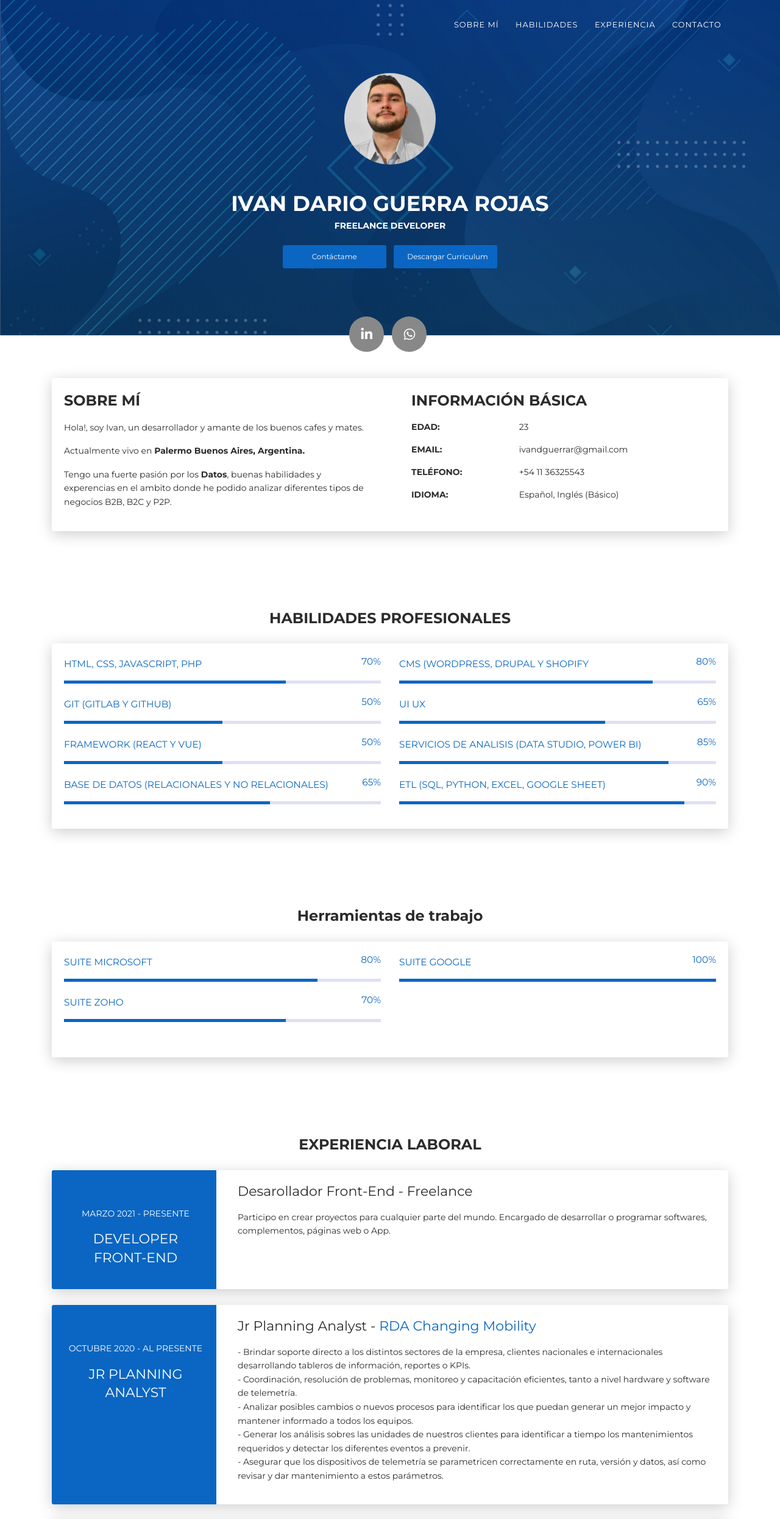
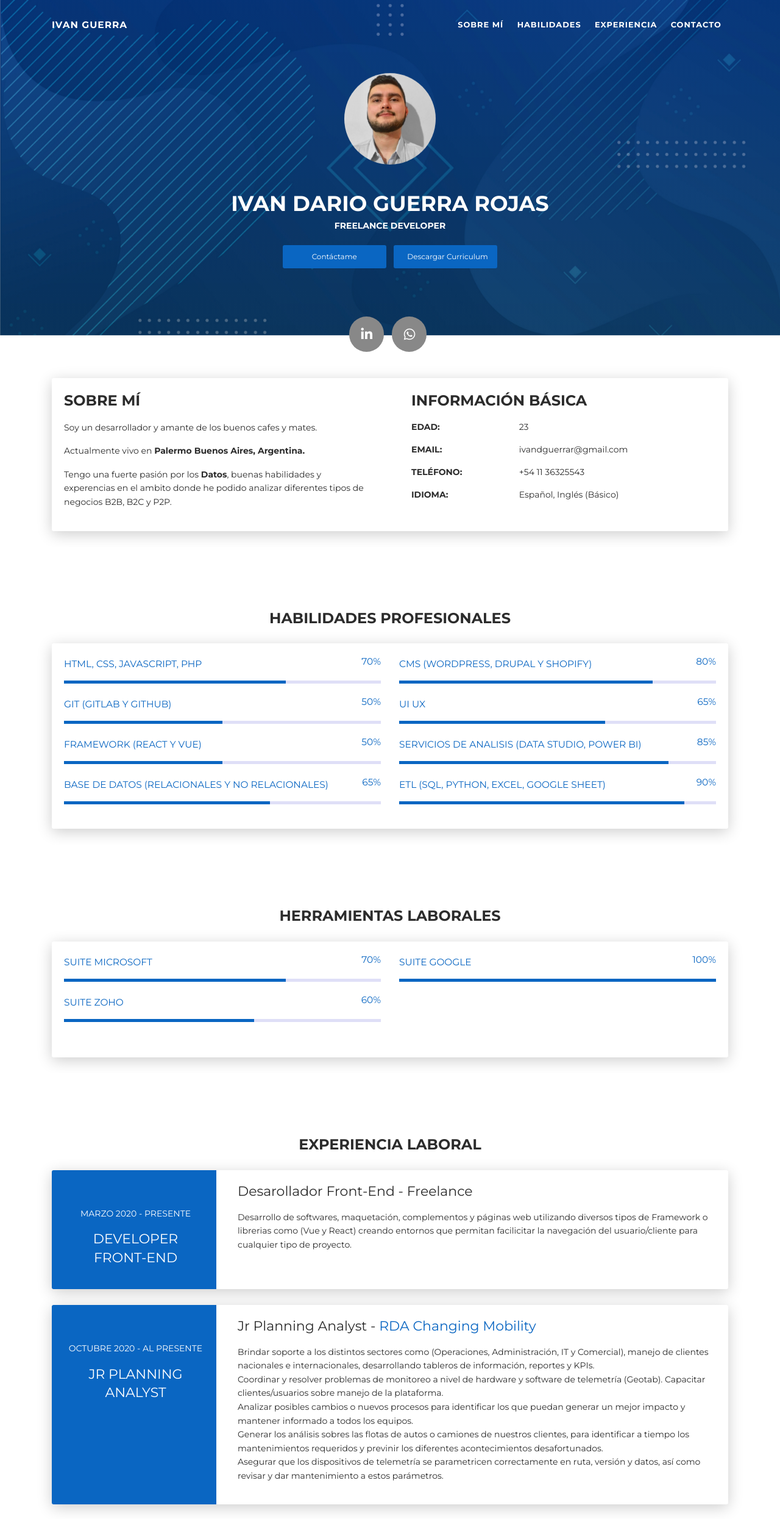
Before and after one commit to developer-ivan/CV, a plain HTML site: page index.html in a window 1280 px wide. Shown: the top 2491 px of the page at 61% size. Drawn offline with Linux system fonts and the light colour scheme.

Commit message:
index.html

```diff
--- a/index.html
+++ b/index.html
@@ -16,18 +16,18 @@
   <body id="top">
     <header>
       <div class="profile-page sidebar-collapse">
-        <nav class="navbar navbar-expand-lg fixed-top navbar-transparent bg-primary" color-on-scroll="400">
+        <nav class="navbar navbar-expand-lg fixed-top navbar-transparent bg-primary" color-on-scroll="300">
           <div class="container">
-            <div class="navbar-translate"><a class="navbar-brand" href="" rel="tooltip"> <!--Logo--> </a>
+            <div class="navbar-translate"><a class="navbar-brand" href="" rel="tooltip"> <b>Ivan Guerra</b></a>
               <button class="navbar-toggler navbar-toggler" type="button" data-toggle="collapse" data-target="#navigation" aria-controls="navigation" aria-expanded="false" aria-label="Toggle navigation"><span class="navbar-toggler-bar bar1"></span><span class="navbar-toggler-bar bar2"></span><span class="navbar-toggler-bar bar3"></span></button>
             </div>
             <div class="collapse navbar-collapse justify-content-end" id="navigation">
               <ul class="navbar-nav">
-                <li class="nav-item"><a class="nav-link smooth-scroll" href="#about">Sobre mí</a></li>
-                <li class="nav-item"><a class="nav-link smooth-scroll" href="#skill">Habilidades</a></li>
+                <b><li class="nav-item"><a class="nav-link smooth-scroll" href="#about"> Sobre mí</a></li></b>
+                <b><li class="nav-item"><a class="nav-link smooth-scroll" href="#skill">Habilidades</a></li></b>
                 <!-- <li class="nav-item"><a class="nav-link smooth-scroll" href="#portfolio">Portafolio</a></li> -->
-                <li class="nav-item"><a class="nav-link smooth-scroll" href="#experience">Experiencia</a></li>
-                <li class="nav-item"><a class="nav-link smooth-scroll" href="#contact">Contacto</a></li>
+              <b><li class="nav-item"><a class="nav-link smooth-scroll" href="#experience">Experiencia</a></li></b>
+            <b><li class="nav-item"><a class="nav-link smooth-scroll" href="#contact">Contacto</a></li></b>
               </ul>
             </div>
           </div>
@@ -66,7 +66,7 @@
         <div class="col-lg-6 col-md-12">
           <div class="card-body">
             <div class="h4 mt-0 title">SOBRE MÍ</div>
-            <p>Hola!, soy Ivan, un desarrollador y amante de los buenos cafes y mates.</p>
+            <p>Soy un desarrollador y amante de los buenos cafes y mates.</p>
             <p>Actualmente vivo en <strong>Palermo Buenos Aires, Argentina.</strong> </p>
             <p>Tengo una fuerte pasión por los <strong>Datos</strong>, buenas habilidades y experencias en el ambito donde he podido analizar diferentes tipos de negocios B2B, B2C y P2P.<br>
           </div>
@@ -111,7 +111,7 @@
             </div>
           </div>
           <div class="col-md-6">
-            <div class="progress-container progress-primary"><span class="progress-badge">CMS (WordPress, Drupal y Shopify</span>
+            <div class="progress-container progress-primary"><span class="progress-badge">CMS (WordPress, Drupal y Shopify)</span>
               <div class="progress">
                 <div class="progress-bar progress-bar-primary" data-aos="progress-full" data-aos-offset="10" data-aos-duration="2000" role="progressbar" aria-valuenow="60" aria-valuemin="0" aria-valuemax="100" style="width: 80%;"></div><span class="progress-value">80%</span>
               </div>
@@ -173,14 +173,14 @@
 
 <div class="section" id="skill">
   <div class="container">
-    <div class="h4 text-center mb-4 title">Herramientas de trabajo</div>
+    <div class="h4 text-center mb-4 title">HERRAMIENTAS LABORALES</div>
     <div class="card" data-aos="fade-up" data-aos-anchor-placement="top-bottom">
       <div class="card-body">
         <div class="row">
           <div class="col-md-6">
             <div class="progress-container progress-primary"><span class="progress-badge">Suite Microsoft</span>
               <div class="progress">
-                <div class="progress-bar progress-bar-primary" data-aos="progress-full" data-aos-offset="10" data-aos-duration="2000" role="progressbar" aria-valuenow="60" aria-valuemin="0" aria-valuemax="100" style="width: 80%;"></div><span class="progress-value">80%</span>
+                <div class="progress-bar progress-bar-primary" data-aos="progress-full" data-aos-offset="10" data-aos-duration="2000" role="progressbar" aria-valuenow="60" aria-valuemin="0" aria-valuemax="100" style="width: 70%;"></div><span class="progress-value">70%</span>
               </div>
             </div>
           </div>
@@ -197,7 +197,7 @@
           <div class="col-md-6">
             <div class="progress-container progress-primary"><span class="progress-badge">Suite Zoho</span>
               <div class="progress">
-                <div class="progress-bar progress-bar-primary" data-aos="progress-full" data-aos-offset="10" data-aos-duration="2000" role="progressbar" aria-valuenow="60" aria-valuemin="0" aria-valuemax="100" style="width: 70%;"></div><span class="progress-value">70%</span>
+                <div class="progress-bar progress-bar-primary" data-aos="progress-full" data-aos-offset="10" data-aos-duration="2000" role="progressbar" aria-valuenow="60" aria-valuemin="0" aria-valuemax="100" style="width: 60%;"></div><span class="progress-value">60%</span>
               </div>
             </div>
           </div>
@@ -345,14 +345,15 @@
       <div class="row">
         <div class="col-md-3 bg-primary" data-aos="fade-right" data-aos-offset="50" data-aos-duration="500">
           <div class="card-body cc-experience-header">
-            <p>Marzo 2021 - Presente</p>
+            <p>Marzo 2020 - Presente</p>
             <div class="h5">Developer <br>Front-End</div>
           </div>
         </div>
         <div class="col-md-9" data-aos="fade-left" data-aos-offset="50" data-aos-duration="500">
           <div class="card-body">
             <div class="h5">Desarollador Front-End - Freelance</div>
-            <p>Participo en crear proyectos para cualquier parte del mundo. Encargado de desarrollar o programar softwares, complementos, páginas web o App. </p>
+            <p>Desarrollo de softwares, maquetación, complementos y páginas web utilizando diversos tipos de Framework o
+              librerias como (Vue y React) creando entornos que permitan facilicitar la navegación del usuario/cliente para cualquier tipo de proyecto. </p>
           </div>
         </div>
       </div>
@@ -368,20 +369,20 @@
         <div class="col-md-9" data-aos="fade-left" data-aos-offset="50" data-aos-duration="500">
           <div class="card-body">
             <div class="h5">Jr Planning Analyst - <a href="https://rdarenting.com/">RDA Changing Mobility</a></div>
-            <p>- Brindar soporte directo a los distintos sectores de la empresa, clientes nacionales e internacionales desarrollando tableros de información, reportes o KPIs.
+            <p>Brindar soporte a los distintos sectores como (Operaciones, Administración, IT y Comercial), manejo de clientes nacionales e internacionales, desarrollando tableros de información, reportes y KPIs.
 
-              <br>- Coordinación, resolución de problemas, monitoreo y capacitación eficientes, tanto a nivel hardware y software de telemetría.
+              <br>Coordinar y resolver problemas de monitoreo a nivel de hardware y software de telemetría (Geotab). Capacitar clientes/usuarios sobre manejo de la plataforma.
 
-              <br>- Analizar posibles cambios o nuevos procesos para identificar los que puedan generar un mejor impacto y mantener informado a todos los equipos.
+              <br>Analizar posibles cambios o nuevos procesos para identificar los que puedan generar un mejor impacto y mantener informado a todos los equipos.
 
-              <br>- Generar los análisis sobres las unidades de nuestros clientes para identificar a tiempo los mantenimientos requeridos y detectar los diferentes eventos a prevenir.
+              <br>Generar los análisis sobres las flotas de autos o camiones de nuestros clientes, para identificar a tiempo los mantenimientos requeridos y previnir los diferentes acontecimientos desafortunados.
 
-              <br>- Asegurar que los dispositivos de telemetría se parametricen correctamente en ruta, versión y datos, así como revisar y dar mantenimiento a estos parámetros.</p>
+              <br>Asegurar que los dispositivos de telemetría se parametricen correctamente en ruta, versión y datos, así como revisar y dar mantenimiento a estos parámetros.</p>
           </div>
         </div>
       </div>
     </div>
-    <div class="card">
+    <!--<div class="card">
       <div class="row">
         <div class="col-md-3 bg-primary" data-aos="fade-right" data-aos-offset="50" data-aos-duration="500">
           <div class="card-body cc-experience-header">
@@ -394,7 +395,7 @@
             <div class="h5">Operative administration - <a href="https://awto.com.ar/">Awto Argentina</a> </div>
             <p></p>
           </div>
-        </div>
+        </div> -->
       </div>
     </div>
   </div>
@@ -452,6 +453,8 @@
           <div class="card-body">
             <div class="h5">Bachiller</div>
             <p class="category">Colegio Aplicación</p>
+            <p>Es la formación que me permitio acceder a los marcos comprensivos e interpretativos de aspectos
+              culturales, políticos, económicos y ambientales de diferentes sociedades del pasado y del presente.</p>
           </div>
         </div>
       </div>
@@ -525,7 +528,7 @@
 		                <p class="pb-2">ivandguerrar@gmail.com</p>
                     <div class="container text-center">
                       <a class="btn btn-default btn-round btn-lg btn-icon" href="https://www.linkedin.com/in/ivandguerrar/" target="_blank" rel="tooltip" title="Sígueme en LinkedIn"><i class="fa fa-linkedin"></i></a>
-                      <a class="btn btn-default btn-round btn-lg btn-icon" href="https://api.whatsapp.com/send?phone=525526639949" target="_blank" rel="tooltip" title="Mensaje por Whatsapp"><i class="fa fa-whatsapp"></i></a></div>
+                      <a class="btn btn-default btn-round btn-lg btn-icon" href="https://api.whatsapp.com/send?phone=5491136325543" target="_blank" rel="tooltip" title="Mensaje por Whatsapp"><i class="fa fa-whatsapp"></i></a></div>
                     </div>
                   </div>
                 </div>
@@ -537,8 +540,6 @@
     </div>
   </div>
 </div>
-<!-- </div>
-</div> -->
 
     <footer class="footer">
       <div class="text-center text-muted">
```
